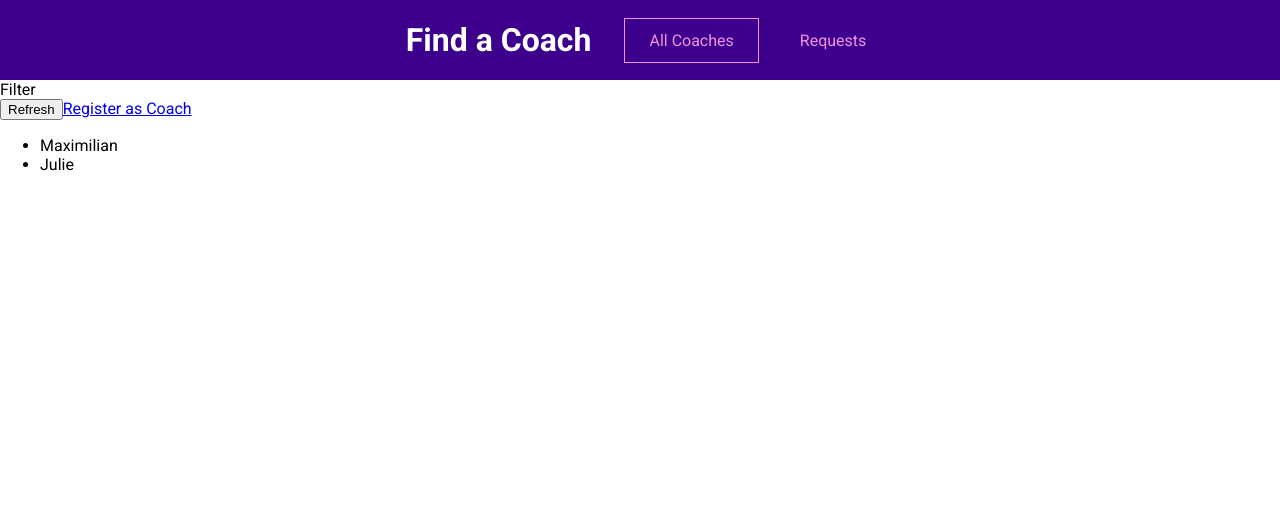
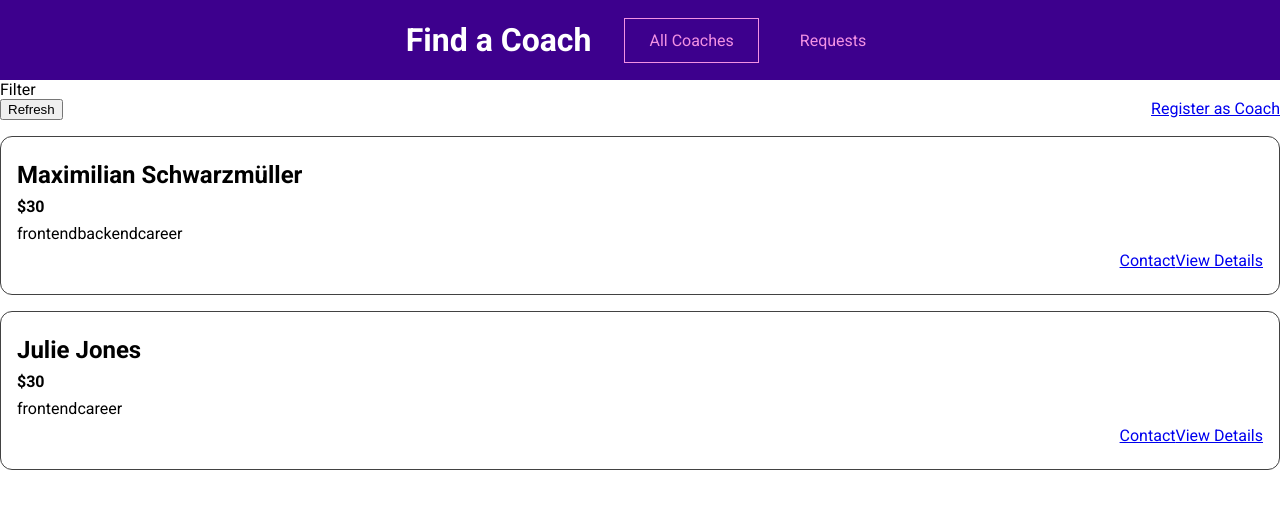
Before and after one commit to urke90/find-a-coach, a Vue app: page /coaches in a window 1280 px wide. Shown: the top 508 px of the page. Built offline with nearby package versions, Linux system fonts and the light colour scheme.

Commit message:
created coach list item component and rendered coach details

```diff
--- /dev/null
+++ b/src/components/coaches/CoachItem.vue
@@ -0,0 +1,78 @@
+<template>
+    <li>
+        <h3>{{ fullName }}</h3>
+        <h4>${{ rate }}</h4>
+        <div>
+            <span v-for="area in areas" :key="area">{{ area }}</span>
+        </div>
+        <div class="actions">
+            <router-link :to="coachContactLink">Contact</router-link>
+            <router-link :to="coachDetailLink">View Details</router-link>
+        </div>
+    </li>
+</template>
+
+<script>
+export default {
+    props: {
+        firstName: {
+            type: String,
+            required: true
+        },
+        lastName: {
+            type: String,
+            required: true
+        },
+        id: {
+            type: String,
+            required: true
+        },
+        areas: {
+            type: Array,
+            required: true
+        },
+        rate: {
+            type: Number,
+            required: true
+        }
+    },
+    computed: {
+        fullName() {
+            return this.firstName + ' ' + this.lastName;
+        },
+        coachContactLink() {
+            return this.$route.path + '/' + this.id + '/contact';
+        },
+        coachDetailLink() {
+            return this.$route.path + '/' + this.id;
+        }
+    }
+};
+</script>
+
+<style scoped>
+li {
+    margin: 1rem 0;
+    border: 1px solid #424242;
+    border-radius: 12px;
+    padding: 1rem;
+}
+
+h3 {
+    font-size: 1.5rem;
+}
+
+h3,
+h4 {
+    margin: 0.5rem 0;
+}
+
+div {
+    margin: 0.5rem 0;
+}
+
+.actions {
+    display: flex;
+    justify-content: flex-end;
+}
+</style>
--- a/src/pages/coaches/CoachesList.vue
+++ b/src/pages/coaches/CoachesList.vue
@@ -9,9 +9,15 @@
                 <router-link to="register">Register as Coach</router-link>
             </div>
             <ul v-if="hasCoaches">
-                <li v-for="coach in coaches" :key="coach.id">
-                    {{ coach.firstName }}
-                </li>
+                <coach-item
+                    v-for="coach in coaches"
+                    :key="coach.id"
+                    :first-name="coach.firstName"
+                    :last-name="coach.lastName"
+                    :areas="coach.areas"
+                    :id="coach.id"
+                    :rate="coach.hourlyRate"
+                ></coach-item>
             </ul>
             <h3 v-else>No Coaches Found</h3>
         </section>
@@ -19,7 +25,12 @@
 </template>
 
 <script>
+import CoachItem from '../../components/coaches/CoachItem.vue';
+
 export default {
+    components: {
+        CoachItem
+    },
     computed: {
         coaches() {
             return this.$store.getters.coaches;
@@ -31,4 +42,15 @@
 };
 </script>
 
-<style scoped></style>
+<style scoped>
+ul {
+    list-style: none;
+    margin: 0;
+    padding: 0;
+}
+
+.controls {
+    display: flex;
+    justify-content: space-between;
+}
+</style>
--- a/src/store/store.js
+++ b/src/store/store.js
@@ -10,4 +10,3 @@
         coaches
     }
 });
-// comments
```
